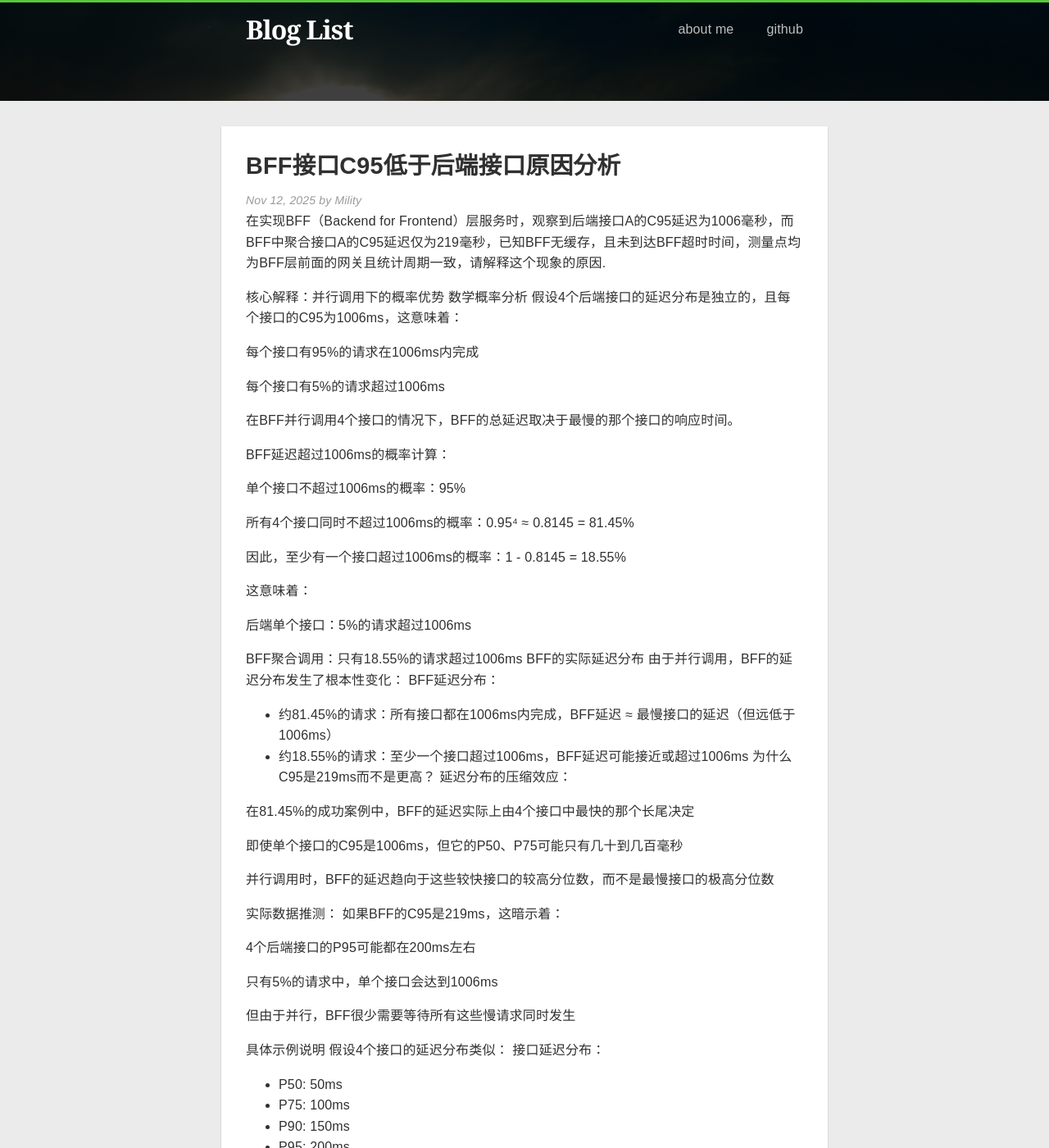
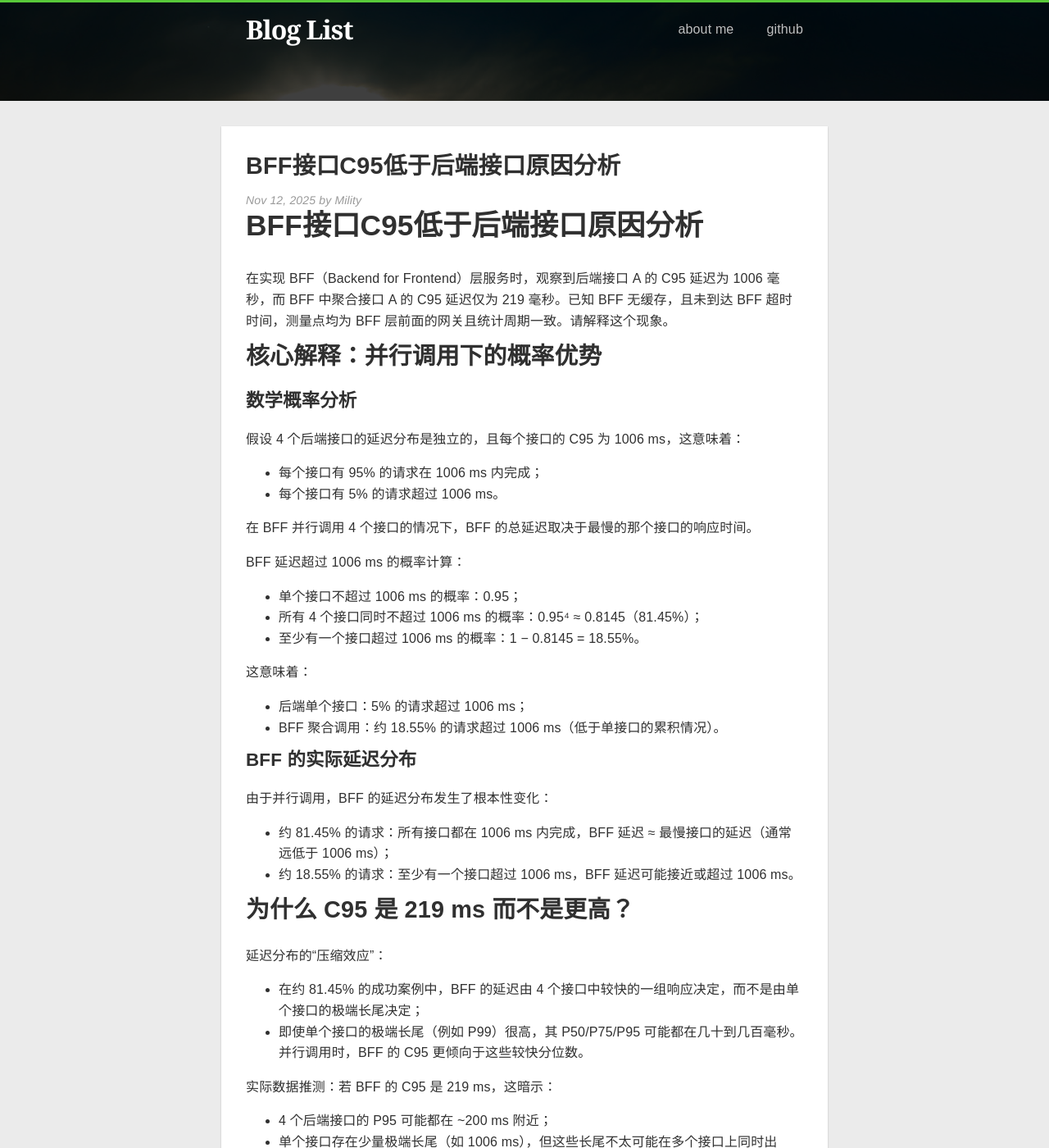
Before and after one commit to Mility/Mility.github.io, a Jekyll site: the page built from _posts/2025-11-12-BFF接口C95低于后端接口原因分析.markdown, in a window 1280 px wide and 1400 px high. Shown: the whole window at 82% size. Built offline with Jekyll 4.4.1, drawn with Linux system fonts in a browser that asks for light colours; nearby versions of some CDN libraries; comment, search, counter and statistics services are not loaded; some of the changed text lies outside the part shown.

Commit message:
update post

```diff
--- a/_posts/2025-11-12-BFF接口C95低于后端接口原因分析.markdown
+++ b/_posts/2025-11-12-BFF接口C95低于后端接口原因分析.markdown
@@ -1,100 +1,82 @@
 ---
 layout: post
-title:  "BFF接口C95低于后端接口原因分析"
-date:   2025-11-12
+title: "BFF接口C95低于后端接口原因分析"
+date: 2025-11-12
 comments: true
 ---
 
-在实现BFF（Backend for Frontend）层服务时，观察到后端接口A的C95延迟为1006毫秒，而BFF中聚合接口A的C95延迟仅为219毫秒，已知BFF无缓存，且未到达BFF超时时间，测量点均为BFF层前面的网关且统计周期一致，请解释这个现象的原因.
+# BFF接口C95低于后端接口原因分析
 
-核心解释：并行调用下的概率优势
-数学概率分析
-假设4个后端接口的延迟分布是独立的，且每个接口的C95为1006ms，这意味着：
+在实现 BFF（Backend for Frontend）层服务时，观察到后端接口 A 的 C95 延迟为 1006 毫秒，而 BFF 中聚合接口 A 的 C95 延迟仅为 219 毫秒。已知 BFF 无缓存，且未到达 BFF 超时时间，测量点均为 BFF 层前面的网关且统计周期一致。请解释这个现象。
 
-每个接口有95%的请求在1006ms内完成
+## 核心解释：并行调用下的概率优势
 
-每个接口有5%的请求超过1006ms
+### 数学概率分析
 
-在BFF并行调用4个接口的情况下，BFF的总延迟取决于最慢的那个接口的响应时间。
+假设 4 个后端接口的延迟分布是独立的，且每个接口的 C95 为 1006 ms，这意味着：
 
-BFF延迟超过1006ms的概率计算：
+- 每个接口有 95% 的请求在 1006 ms 内完成；
+- 每个接口有 5% 的请求超过 1006 ms。
 
-单个接口不超过1006ms的概率：95%
+在 BFF 并行调用 4 个接口的情况下，BFF 的总延迟取决于最慢的那个接口的响应时间。
 
-所有4个接口同时不超过1006ms的概率：0.95⁴ ≈ 0.8145 = 81.45%
+BFF 延迟超过 1006 ms 的概率计算：
 
-因此，至少有一个接口超过1006ms的概率：1 - 0.8145 = 18.55%
+- 单个接口不超过 1006 ms 的概率：0.95；
+- 所有 4 个接口同时不超过 1006 ms 的概率：0.95⁴ ≈ 0.8145（81.45%）；
+- 至少有一个接口超过 1006 ms 的概率：1 − 0.8145 = 18.55%。
 
 这意味着：
 
-后端单个接口：5%的请求超过1006ms
+- 后端单个接口：5% 的请求超过 1006 ms；
+- BFF 聚合调用：约 18.55% 的请求超过 1006 ms（低于单接口的累积情况）。
 
-BFF聚合调用：只有18.55%的请求超过1006ms
-BFF的实际延迟分布
-由于并行调用，BFF的延迟分布发生了根本性变化：
-BFF延迟分布：
-- 约81.45%的请求：所有接口都在1006ms内完成，BFF延迟 ≈ 最慢接口的延迟（但远低于1006ms）
-- 约18.55%的请求：至少一个接口超过1006ms，BFF延迟可能接近或超过1006ms
-为什么C95是219ms而不是更高？
-延迟分布的压缩效应：
+### BFF 的实际延迟分布
 
-在81.45%的成功案例中，BFF的延迟实际上由4个接口中最快的那个长尾决定
+由于并行调用，BFF 的延迟分布发生了根本性变化：
 
-即使单个接口的C95是1006ms，但它的P50、P75可能只有几十到几百毫秒
+- 约 81.45% 的请求：所有接口都在 1006 ms 内完成，BFF 延迟 ≈ 最慢接口的延迟（通常远低于 1006 ms）；
+- 约 18.55% 的请求：至少有一个接口超过 1006 ms，BFF 延迟可能接近或超过 1006 ms。
 
-并行调用时，BFF的延迟趋向于这些较快接口的较高分位数，而不是最慢接口的极高分位数
+## 为什么 C95 是 219 ms 而不是更高？
 
-实际数据推测：
-如果BFF的C95是219ms，这暗示着：
+延迟分布的“压缩效应”：
 
-4个后端接口的P95可能都在200ms左右
+- 在约 81.45% 的成功案例中，BFF 的延迟由 4 个接口中较快的一组响应决定，而不是由单个接口的极端长尾决定；
+- 即使单个接口的极端长尾（例如 P99）很高，其 P50/P75/P95 可能都在几十到几百毫秒。并行调用时，BFF 的 C95 更倾向于这些较快分位数。
 
-只有5%的请求中，单个接口会达到1006ms
+实际数据推测：若 BFF 的 C95 是 219 ms，这暗示：
 
-但由于并行，BFF很少需要等待所有这些慢请求同时发生
+- 4 个后端接口的 P95 可能都在 ~200 ms 附近；
+- 单个接口存在少量极端长尾（如 1006 ms），但这些长尾不太可能在多个接口上同时出现。
 
-具体示例说明
-假设4个接口的延迟分布类似：
-接口延迟分布：
-- P50: 50ms
-- P75: 100ms
-- P90: 150ms
-- P95: 200ms
-- P99: 1006ms
-在并行调用下：
+### 具体示例说明
 
-BFF的P95将由那些"所有4个接口都在其P95内完成"的请求决定
+假设 4 个接口的延迟分布类似：
 
-即4个接口都≤200ms的概率很高，因此BFF的P95 ≈ 200ms左右
+- P50: 50 ms
+- P75: 100 ms
+- P90: 150 ms
+- P95: 200 ms
+- P99: 1006 ms
 
-验证建议
-要确认这个分析，您可以：
+在并行调用下，BFF 的 P95 将由那些“所有 4 个接口都在其 P95 内完成”的请求决定。因为 4 个接口都 ≤ 200 ms 的概率较高，所以 BFF 的 P95 ≈ 200 ms 是合理的。
 
-查看完整的延迟分布直方图：
+## 验证建议
 
-比较单个后端接口与BFF的完整延迟分布
+要确认该分析，可以：
 
-观察BFF的延迟是否在~200ms处有一个明显的集中，而在1000ms+处只有一个小长尾
+- 查看完整的延迟分布直方图，比较单个后端接口与 BFF 的延迟分布；
+- 观察 BFF 的延迟是否在 ~200 ms 处有明显集中，而在 1000 ms+ 处仅有小量长尾；
+- 检查后端接口间的延迟相关性：若延迟高度正相关，概率优势会减弱；
+- 抽样分析单个请求链路：查看 BFF 延迟接近 219 ms 的请求，核对 4 个后端接口的实际响应时间。
 
-检查相关性：
+## 总结
 
-如果后端接口的延迟正相关，效果会减弱
+该现象是并行调用带来的概率优势的典型体现：
 
-如果负相关或不相关，效果会更明显
+- BFF 的 C95 反映“在多数情况下 4 个接口都表现良好”的场景；
+- 单个后端接口的 C95 反映“单个接口偶尔出现较差表现”的场景；
+- 并行调用降低了多个接口同时出现长尾的概率，因此 BFF 的 C95 显著低于单个后端接口的 C95。
 
-分析单个请求链路：
-
-抽样查看BFF延迟接近219ms的请求，分析4个后端接口的实际响应时间
-
-总结
-这种现象是并行调用概率优势的典型体现：
-
-BFF的C95反映的是"大多数情况下4个接口都表现良好"的场景
-
-后端接口的C95反映的是"单个接口偶尔表现很差"的场景
-
-由于并行，BFF避免了等待所有接口同时遭遇长尾的概率累积
-
-这是一个正常且期望的结果，说明您的BFF架构在延迟优化方面发挥了应有的作用。
-
-以上是deepseek分析，欢迎各位大佬讨论。
+以上为 deepseek 的分析，欢迎讨论。
```
